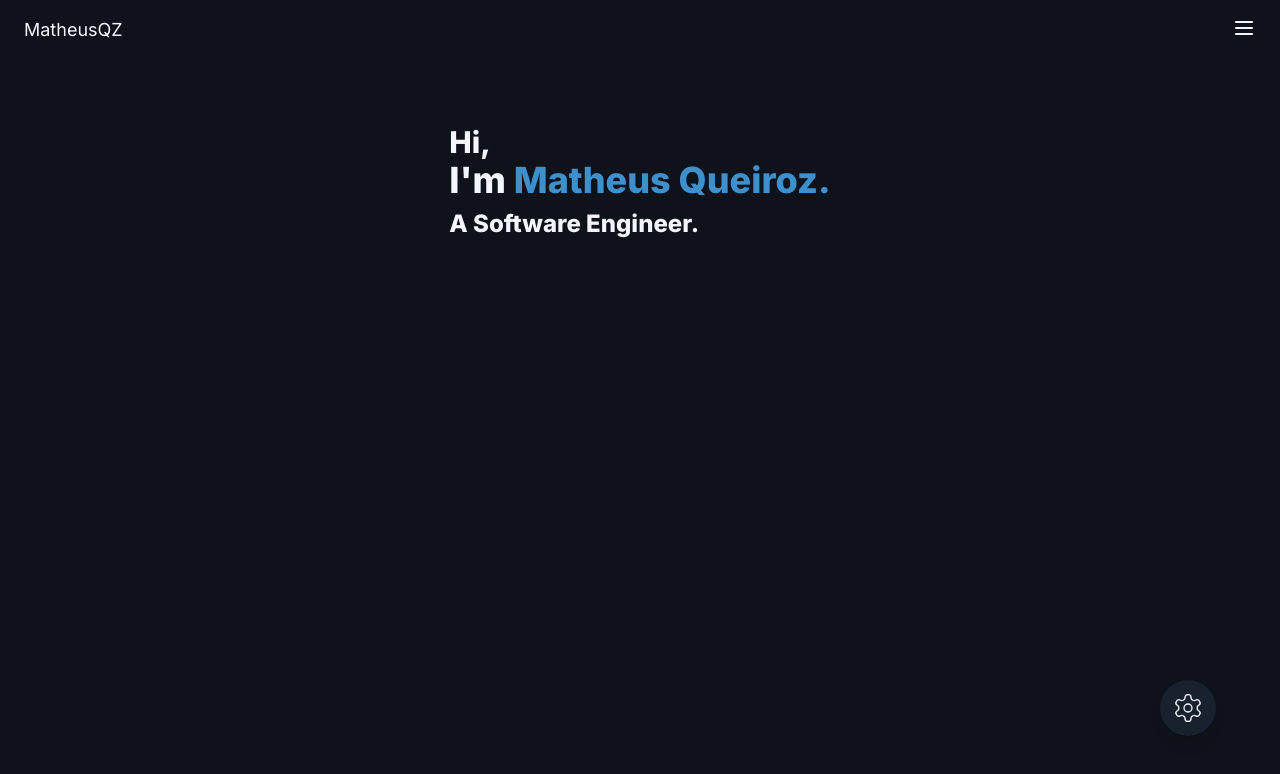
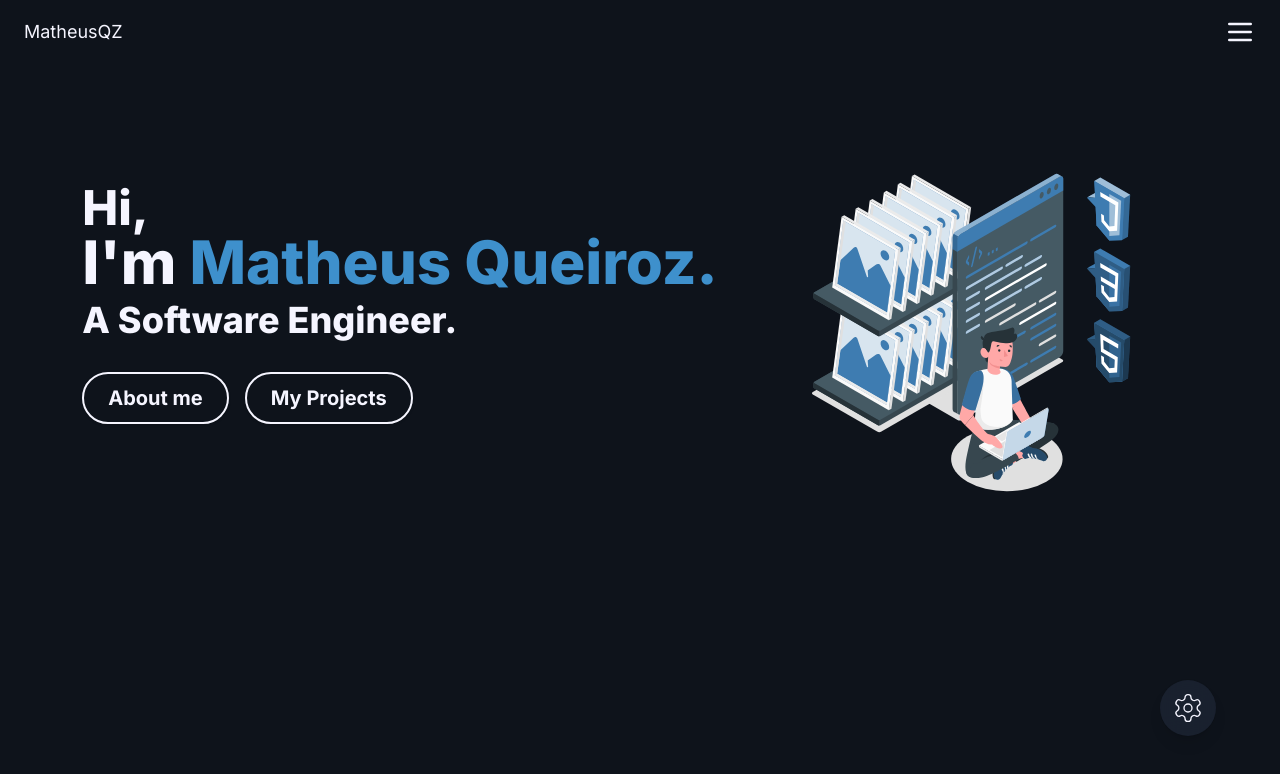
Before and after one commit to Mats057/portfolio, a React (Vite) app: page / in a window 1280 px wide. Shown: the top 774 px of the page. Built offline with nearby package versions, Linux system fonts and the light colour scheme.

Commit message:
feat: pagina inicial

```diff
--- a/src/App.jsx
+++ b/src/App.jsx
@@ -4,6 +4,8 @@ import "./i18n";
 import { ThemeProvider } from "@/components/ui/theme-provider";
 import { SettingsMenu } from "./components/settings-menu";
 import { Header } from "./components/header";
+import ImgTest from "./assets/img-test.svg";
+import { Button } from "./components/ui/button";
 
 function App() {
   const [t] = useTranslation();
@@ -12,18 +14,28 @@ function App() {
     <ThemeProvider defaultTheme="dark">
       <div className="bg-background dark:text-card-foreground min-h-svh">
         <Header />
-        <main className="flex flex-col items-center pt-16">
-          <div className="presentation text-primary font-extrabold px-4">
-            <h3 className="text-3xl">{t("hi")}</h3>
-            <h1 className="text-4xl">
-              <Trans i18nKey="main">
-                I&apos;m<span className="text-secondary">Matheus Queiroz.</span>
-              </Trans>
-            </h1>
-            <h2 className="text-2xl mt-2">
-              {t("cargo")}
-            </h2>
-          </div>
+        <main className="flex flex-col items-center justify-center">
+          <section className="flex flex-col md:flex-row w-full items-center justify-center px-4 mt-8 md:mt-4">
+            <div className="text-primary font-extrabold">
+              <h3 className="text-3xl md:text-5xl">{t("hi")}</h3>
+              <h1 className="text-4xl md:text-6xl">
+                <Trans i18nKey="main">
+                  I&apos;m
+                  <span className="text-secondary">Matheus Queiroz.</span>
+                </Trans>
+              </h1>
+              <h2 className="text-2xl mt-2 md:text-4xl">{t("cargo")}</h2>
+              <div className="flex gap-4 w-full mt-8">
+                <Button className="p-6 rounded-full font-bold bg-transparent border-2 hover:bg-secondary hover:border-secondary border-accent-foreground text-accent-foreground hover:text-accent text-xl">
+                  {t("about")}
+                </Button>
+                <Button className="p-6  rounded-full font-bold bg-transparent border-2 hover:bg-secondary hover:border-secondary border-accent-foreground hover:text-accent text-accent-foreground text-xl">
+                  {t("projects")}
+                </Button>
+              </div>
+            </div>
+            <img src={ImgTest} alt="Ilustração" className="p-4 pb-0 mr-4 md:w-1/3 md:mt-12 md:ml-12" />
+          </section>
           <SettingsMenu />
         </main>
       </div>
--- a/src/components/header.jsx
+++ b/src/components/header.jsx
@@ -2,9 +2,9 @@ import { Menu } from "lucide-react";
 
 export const Header = () => {
     return (
-        <header className="bg-transparent text-white p-4 px-6 flex w-full justify-between">
+        <header className="bg-transparent text-white p-4 px-6 flex w-full justify-between items-center">
             <h1 className="text-lg text-accent-foreground">MatheusQZ</h1>
-            <Menu className="text-accent-foreground" />
+            <Menu className="text-accent-foreground size-8" />
         </header>
     );
     }
--- a/src/i18n.js
+++ b/src/i18n.js
@@ -9,6 +9,8 @@ i18n.use(LanguageDetector).use(initReactI18next).init({
             hi: "Hi,",
             main: "I'm <1>Matheus Queiroz.</1>",
             cargo: "A Software Engineer.",
+            about: "About me",
+            projects: "My Projects",
         },
         },
         pt: {
@@ -16,6 +18,8 @@ i18n.use(LanguageDetector).use(initReactI18next).init({
             hi: "Oi,",
             main: "Sou o <1>Matheus Queiroz.</1>",
             cargo: "Um Engenheiro de Software.",
+            about: "Sobre mim",
+            projects: "Meus Projetos",
         },
         },
     },
```
Also changed, not shown: src/assets/img-test.svg (added), src/index.css (line endings or trailing spaces).
